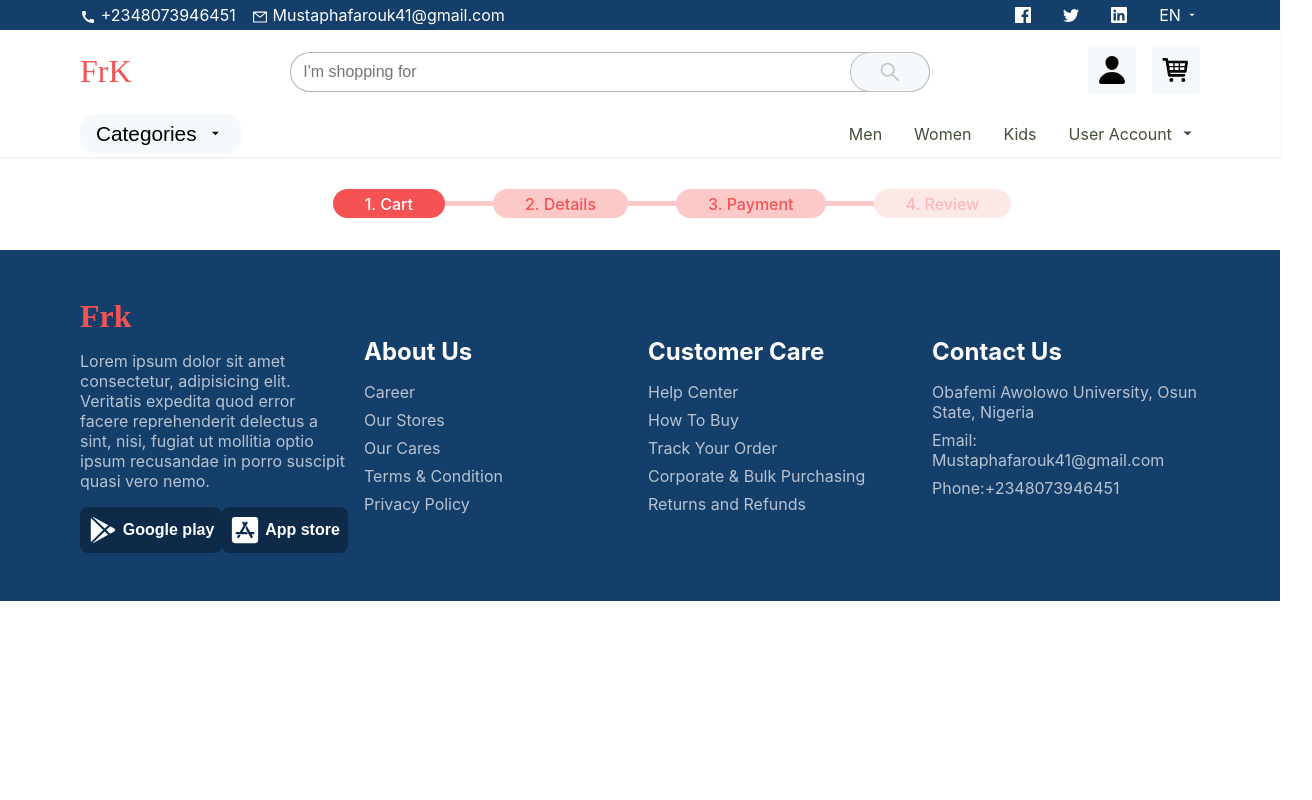
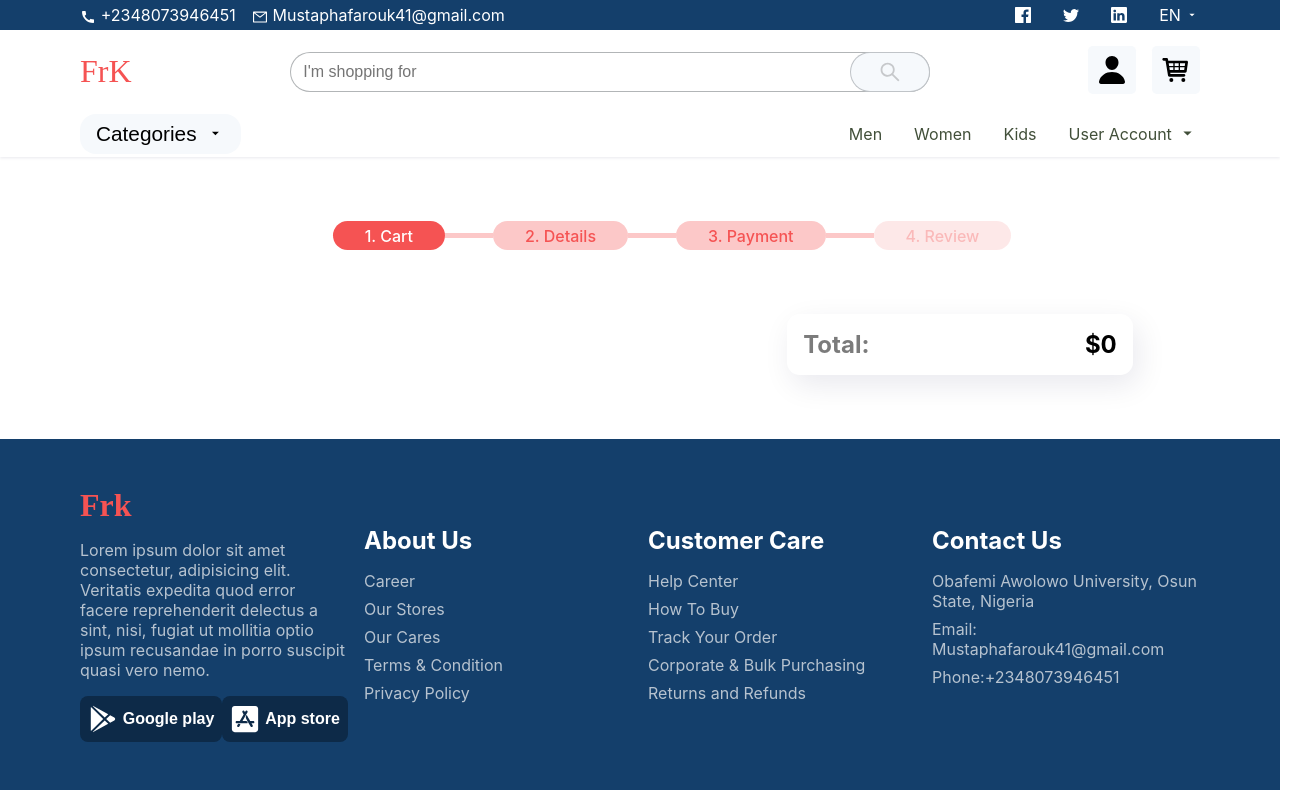
Before and after one commit to Farouk-ayo/ecommerce-, a React (Create React App) app: page /cart in a window 1280 px wide. Shown: the whole page, 1312 px wide, since content can reach past the window. Built offline with nearby package versions, Linux system fonts and the light colour scheme.

Commit message:
done with cart page

```diff
--- a/src/page/CartPage.js
+++ b/src/page/CartPage.js
@@ -7,7 +7,7 @@ import { Link } from "react-router-dom";
 const CartPage = () => {
   const cartCtx = useContext(CartCtx);
   return (
-    <section>
+    <section className={classes.CartPage}>
       <div className={classes.links}>
         <Link to="./cart">1. Cart</Link>
         <hr />
@@ -17,6 +17,8 @@ const CartPage = () => {
         <hr />
         <Link to="./review">4. Review</Link>
       </div>
+      <section className={classes.cart}>
+        <div>
           {cartCtx.items.map((item) => {
             return (
               <section className={classes.cartInfo}>
@@ -27,7 +29,8 @@ const CartPage = () => {
                       <h5>{item.productName}</h5>
                       <span>
                         <p>
-                      <span>${item.price}.00</span>x<span>{item.quantity}</span>
+                          <span>${item.price}.00</span>x
+                          <span>{item.quantity}</span>
                         </p>
                         <h2>${item.totalAmount}.00</h2>
                       </span>
@@ -39,11 +42,19 @@ const CartPage = () => {
                     </div>
                   </div>
                 </div>
-
-            <RxCross2  className="RxCross2"/>
+                <RxCross2 className="RxCross2" />
               </section>
             );
           })}
+        </div>
+
+        <section className={classes.totalAmount}>
+          <h3>
+            <span>Total:</span>
+            <span>${cartCtx.totalAmount}</span>
+          </h3>
+        </section>
+      </section>
     </section>
   );
 };
--- a/src/page/Page.module.css
+++ b/src/page/Page.module.css
@@ -1,3 +1,19 @@
+.CartPage {
+  width: 100%;
+  overflow: hidden;
+  padding: 2rem;
+}
+
+.cart {
+  display: flex;
+  gap: 2rem;
+  width: 100%;
+  padding: 2rem;
+}
+.cart div {
+  width: 60%;
+}
+
 .links {
   display: flex;
   width: 100%;
@@ -13,7 +29,7 @@
 .links :last-child {
   opacity: 0.4;
 }
-hr {
+.links hr {
   height: 0.3rem;
   background-color: #fcc8c8;
   width: 3rem;
@@ -32,13 +48,13 @@ hr {
 
 .cartInfo {
   display: flex;
-  width: 70%;
+  width: 100%;
   justify-content: space-between;
   padding: 1rem;
   align-items: flex-start;
-  margin: 2rem;
   border-radius: 0.8rem;
-  box-shadow: rgb(3 0 71 / 9%) 5px 10px 30px;
+  box-shadow: rgb(3 0 71 / 9%) 2px 2px 1px;
+  margin-bottom: 2rem;
 }
 
 .cartInfo div {
@@ -110,3 +126,18 @@ hr {
   border: grey 0.1rem solid;
   background-color: white;
 }
+
+.totalAmount {
+  width: 30%;
+  border-radius: 0.8rem;
+  box-shadow: rgb(3 0 71 / 9%) 5px 10px 30px;
+  padding: 1rem;
+}
+.totalAmount h3 {
+  font-size: 1.5rem;
+  display: flex;
+  justify-content: space-between;
+}
+.totalAmount h3 :first-child {
+  color: #444444b4;
+}
```
Lines whose indentation alone changed are shown as unchanged.
